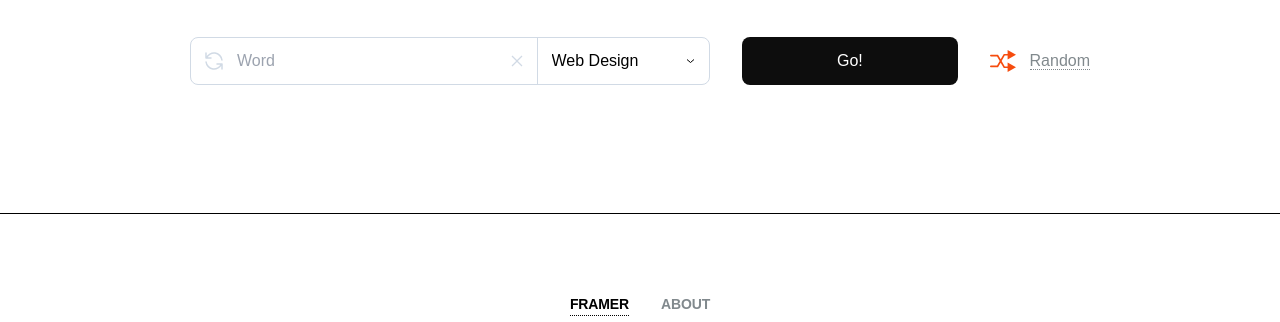
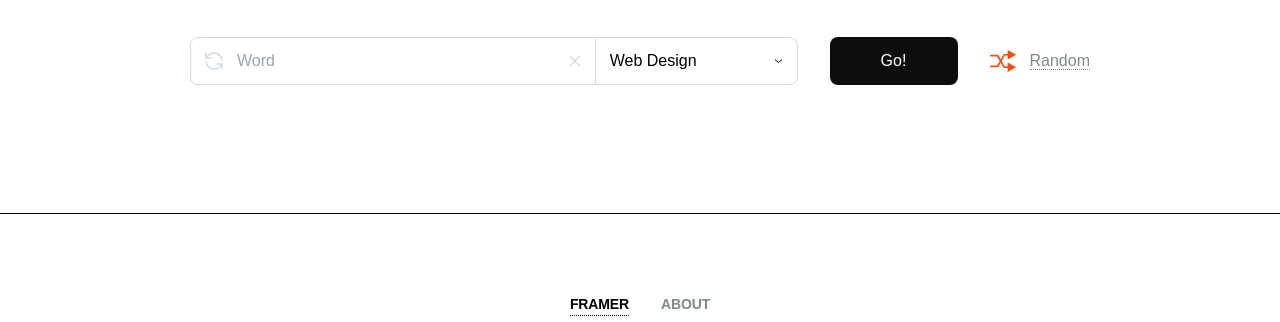
Before and after one commit to EvgeniyMukhamedjanov/kate-zayats-tools, a website: page docs/index.html in a window 1280 px wide. Shown: the part 261-583 px from the top of the page. Drawn offline with Linux system fonts and the light colour scheme.

Commit message:
Idea Matrix: Fix button size

```diff
--- a/docs/index.html
+++ b/docs/index.html
@@ -51,7 +51,7 @@
                 </div>
               </div>
 
-              <button class="tButton sm:mr-8 grow w-full sm:w-32 mb-4 sm:mb-0" type="submit">
+              <button class="tButton sm:mr-8 grow w-full sm:w-32 mb-4 sm:mb-0 sm:grow-0" type="submit">
                 Go!
               </button>
               <button class="flex items-center text-color-3 hover:text-color-1" type="button" data-idea-matrix-random>
```
Also changed, not shown: docs/css/main.css.
